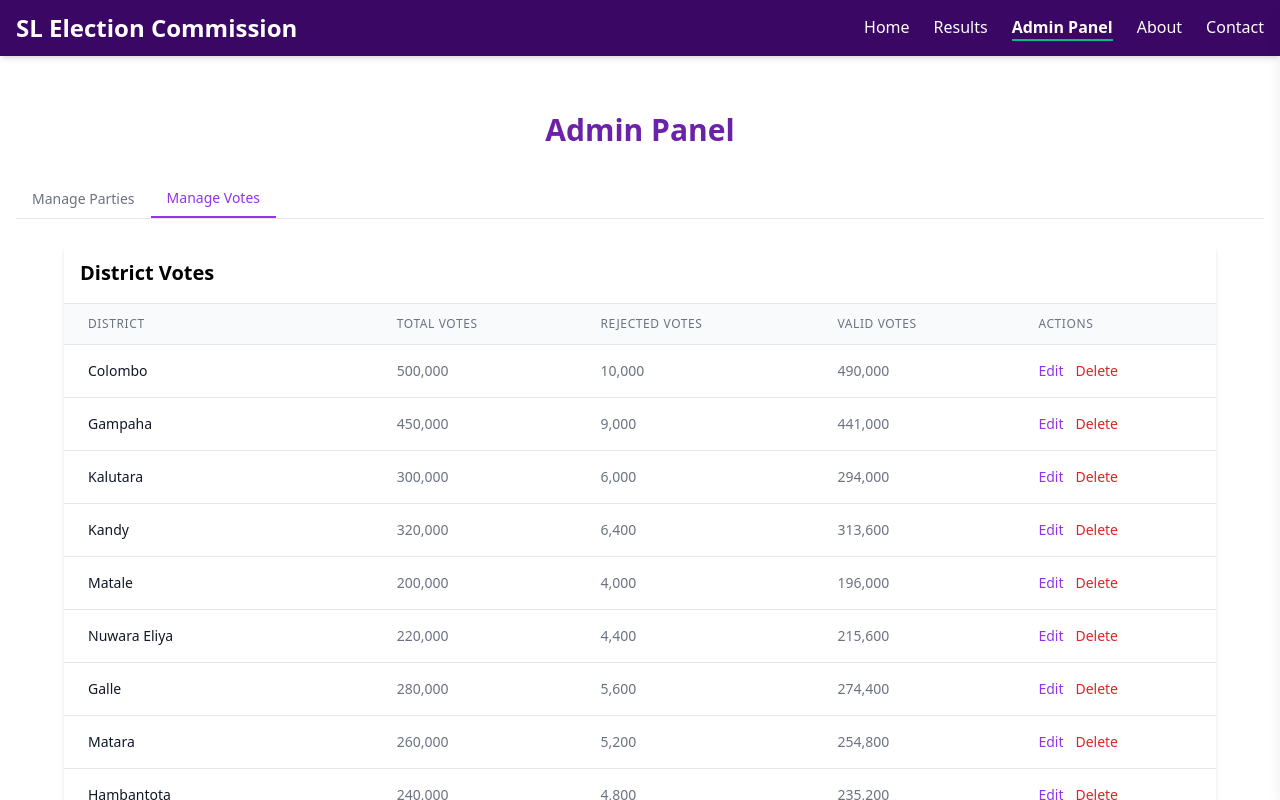
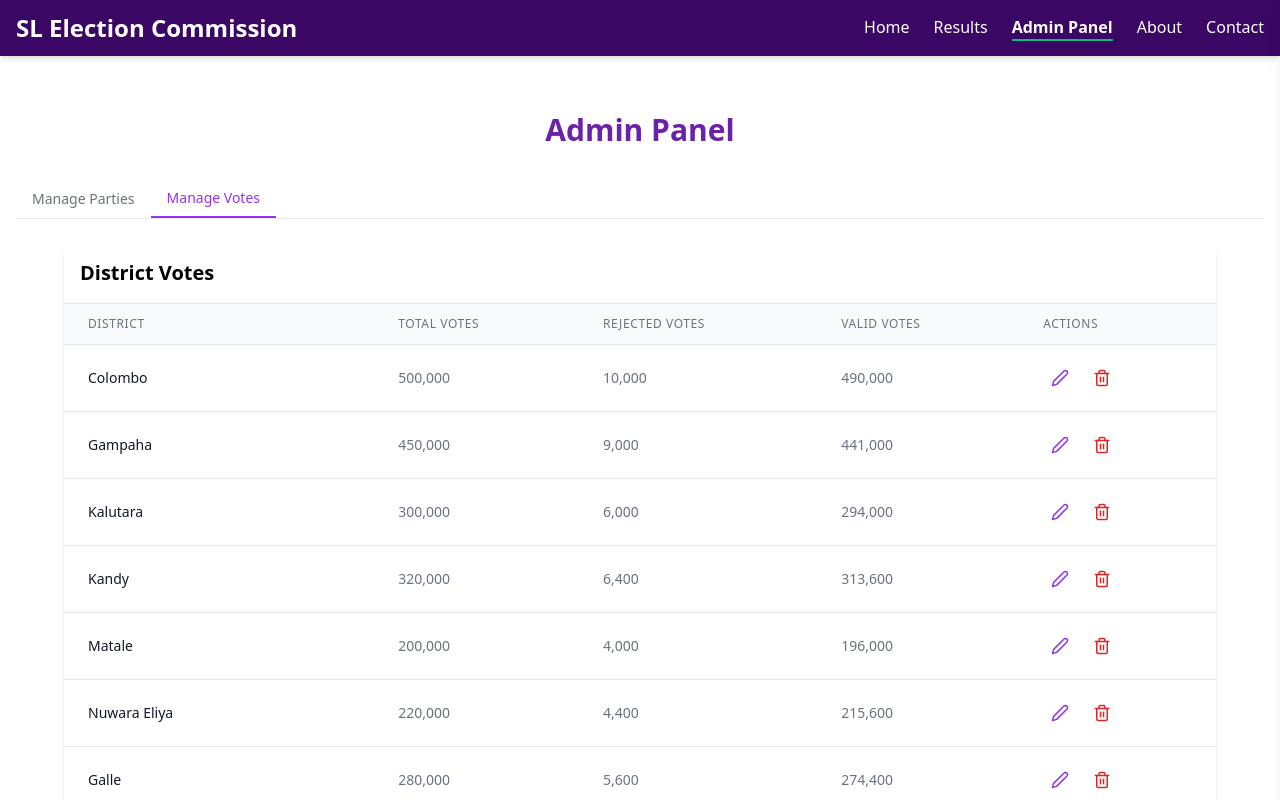
Before and after one commit to Sathursanak/election_front, a React (Vite) app: page /admin in a window 1280 px wide. Both pictures are taken after a click on the button "Manage Votes". Shown: the top 800 px of the page. Built offline with nearby package versions, Linux system fonts and the light colour scheme.

Commit message:
changes in buttons

```diff
--- a/src/components/Footer.tsx
+++ b/src/components/Footer.tsx
@@ -27,9 +27,6 @@ const Footer: React.FC = () => {
 
         <div className="border-t border-gray-700 mt-6 pt-6 text-center text-gray-400 text-sm">
           <p>© 2025 Election Commission of Sri Lanka. All rights reserved.</p>
-          <p className="mt-2">
-            Current Date: May 18, 2025 | Time: 09:46 AM +0530
-          </p>
         </div>
       </div>
     </footer>
--- a/src/pages/AdminPanel.tsx
+++ b/src/pages/AdminPanel.tsx
@@ -1,6 +1,7 @@
 import React, { useState } from "react";
 import { useElectionData } from "../context/ElectionDataContext";
 import { Party, DistrictVote } from "../types";
+import { Edit2, Trash2 } from "lucide-react";
 
 const AdminPanel: React.FC = () => {
   const [activeTab, setActiveTab] = useState<"parties" | "votes">("parties");
@@ -400,15 +401,17 @@ const ManageParties: React.FC = () => {
                     <td className="px-6 py-4 whitespace-nowrap text-sm">
                       <button
                         onClick={() => handleEdit(party)}
-                        className="text-purple-600 hover:text-purple-900 mr-3"
+                        className="p-2 text-purple-600 hover:text-purple-900 mr-2"
+                        title="Edit"
                       >
-                        Edit
+                        <Edit2 size={18} />
                       </button>
                       <button
                         onClick={() => handleDelete(party)}
-                        className="text-red-600 hover:text-red-900"
+                        className="p-2 text-red-600 hover:text-red-900"
+                        title="Delete"
                       >
-                        Delete
+                        <Trash2 size={18} />
                       </button>
                     </td>
                   </tr>
@@ -594,15 +597,17 @@ const ManageVotes: React.FC = () => {
                   <td className="px-6 py-4 whitespace-nowrap text-sm">
                     <button
                       onClick={() => handleEdit(district)}
-                      className="text-purple-600 hover:text-purple-900 mr-3"
+                      className="p-2 text-purple-600 hover:text-purple-900 mr-2"
+                      title="Edit"
                     >
-                      Edit
+                      <Edit2 size={18} />
                     </button>
                     <button
                       onClick={() => handleDelete(district.id)}
-                      className="text-red-600 hover:text-red-900"
+                      className="p-2 text-red-600 hover:text-red-900"
+                      title="Delete"
                     >
-                      Delete
+                      <Trash2 size={18} />
                     </button>
                   </td>
                 </tr>
```
